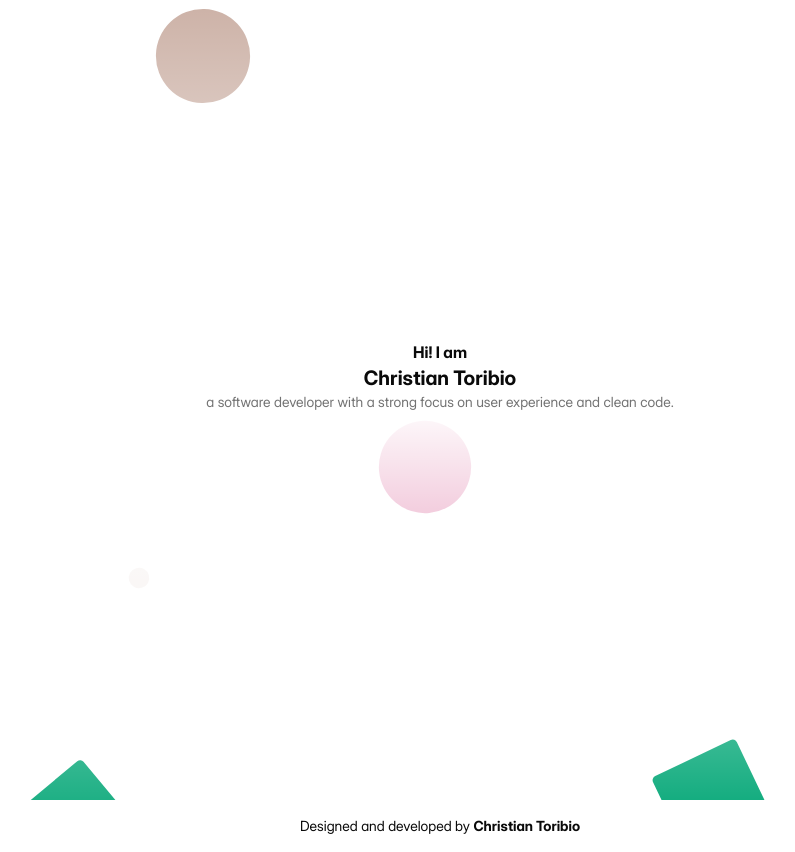
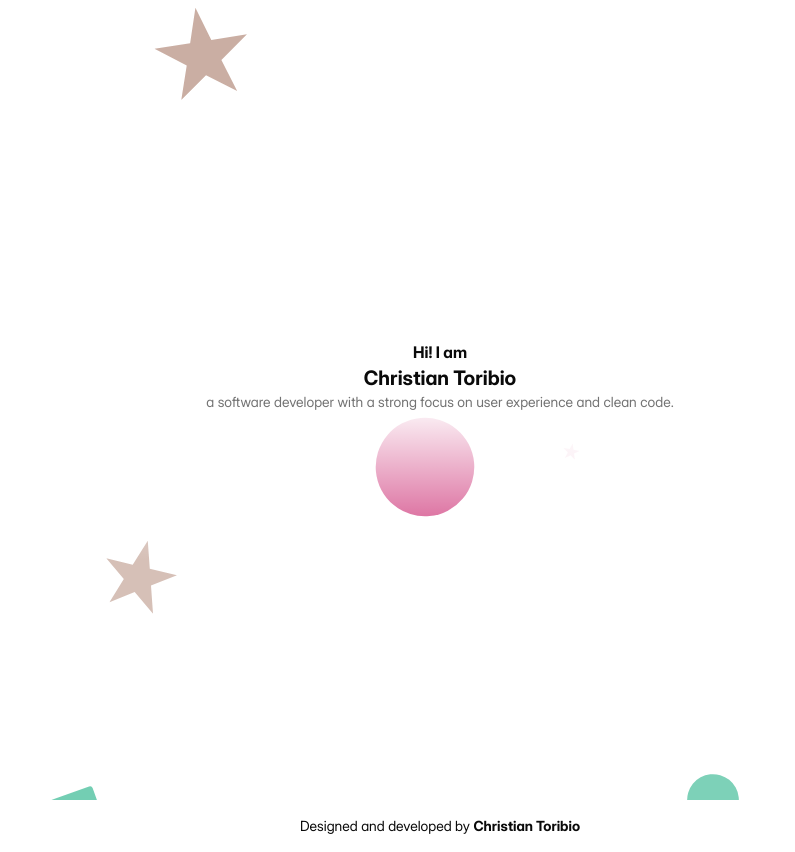
Before and after one commit to tchrjs/portfolio, a Next.js app: page / in a window 1280 px wide. Shown: the whole page, without its empty margins (200-995 px from the left). Built offline with nearby package versions, Linux system fonts and the light colour scheme.

Commit message:
cleaned up animation background and added a star shape

```diff
--- a/src/app/layout.tsx
+++ b/src/app/layout.tsx
@@ -13,7 +13,7 @@ export default function RootLayout({
 }>) {
   return (
     <html lang="en">
-      <body className={"antialiased light"}>{children}</body>
+      <body className={"antialiased"}>{children}</body>
     </html>
   );
 }
--- a/src/components/AnimatedBackground/AnimatedBackground.tsx
+++ b/src/components/AnimatedBackground/AnimatedBackground.tsx
@@ -6,7 +6,6 @@ import { useEffect, useRef, useState } from "react";
 
 interface AnimatedBackgroundProps {
   shapeCount?: number;
-  delay?: number;
 }
 
 interface ShapeProps {
@@ -20,15 +19,25 @@ const box = {
   width: 100,
   height: 100,
   borderRadius: 5,
+  clipPath: "",
 };
 
 const circle = {
   width: 100,
   height: 100,
   borderRadius: "50%",
+  clipPath: "",
 };
 
-const shapeTypes = [box, circle];
+const star = {
+  width: 100,
+  height: 100,
+  borderRadius: 0,
+  clipPath:
+    "polygon(50% 0%, 61% 35%, 98% 35%, 68% 57%, 79% 91%, 50% 70%, 21% 91%, 32% 57%, 2% 35%, 39% 35%)",
+};
+
+const shapeTypes = [box, circle, star];
 const colors = ["#EAE0CC", "#D14081", "#C9ADA1", "#04A777", "#023436"];
 
 export default function AnimatedBackground(props: AnimatedBackgroundProps) {
@@ -47,17 +56,9 @@ export default function AnimatedBackground(props: AnimatedBackgroundProps) {
 
   const randomizeShape = async (index: number) => {
     setShapes((prevShapes) => {
+      const { left, top } = getRandomPosition();
       const newShapes = [...prevShapes];
       newShapes[index].state = false;
-      return newShapes;
-    });
-
-    await new Promise((resolve) => setTimeout(resolve, 500));
-
-    const { left, top } = getRandomPosition();
-    setShapes((prevShapes) => {
-      const newShapes = [...prevShapes];
-      newShapes[index].state = true;
       newShapes[index].style = {
         ...newShapes[index].style,
         ...getRandomElement(shapeTypes),
@@ -65,9 +66,25 @@ export default function AnimatedBackground(props: AnimatedBackgroundProps) {
         left: left + "px",
         top: top + "px",
       };
+      newShapes[index].animate = {
+        ...newShapes[index].animate,
+        rotate: [0, Math.random() < 0.5 ? -360 : 360, 0],
+      };
+      newShapes[index].transition = {
+        ...newShapes[index].transition,
+        duration: Math.random() * 5 + 5,
+      };
       return newShapes;
     });
   };
+
+  useEffect(() => {
+    shapes.map((shape) => {
+      if (!shape.state) {
+        shape.state = true;
+      }
+    });
+  }, [shapes]);
 
   useEffect(() => {
     const createShape = (delay: number) => {
@@ -81,7 +98,7 @@ export default function AnimatedBackground(props: AnimatedBackgroundProps) {
         },
         animate: {
           scale: [0, 1, 0],
-          rotate: [0, 360, 0],
+          rotate: [0, Math.random() < 0.5 ? -360 : 360, 0],
           opacity: [0, 1, 0],
         },
         transition: {
@@ -95,7 +112,7 @@ export default function AnimatedBackground(props: AnimatedBackgroundProps) {
     };
 
     for (let i = 0; i < (props.shapeCount || 0); i++) {
-      setShapes((prevShapes) => [...prevShapes, createShape(i * 0.5)]);
+      setShapes((prevShapes) => [...prevShapes, createShape(i * 1)]);
     }
   }, [props.shapeCount]);
 
@@ -105,7 +122,7 @@ export default function AnimatedBackground(props: AnimatedBackgroundProps) {
         (shape, index) =>
           shape.state && (
             <motion.div
-              className="absolute"
+              className="absolute opacity-0 scale-0"
               key={index}
               style={{ ...shape.style }}
               animate={{ ...shape.animate }}
@@ -114,7 +131,7 @@ export default function AnimatedBackground(props: AnimatedBackgroundProps) {
             />
           )
       )}
-      <div className="absolute w-full h-full bg-gradient-to-b from-0% from-transparent via-50% via-background to-100% to-transparent"></div>
+      <div className="absolute w-full h-full bg-gradient-to-b from-20% from-transparent via-50% via-background to-70% to-transparent"></div>
     </div>
   );
 }
--- a/src/components/Hero/Hero.tsx
+++ b/src/components/Hero/Hero.tsx
@@ -7,7 +7,7 @@ import AnimatedBackground from "../AnimatedBackground/AnimatedBackground";
 export default function Hero() {
   return (
     <section className="container mx-auto grid min-h-[min(100dvh,100vh)] pb-[var(--navbar-height)] items-center px-4 contain-content">
-      <AnimatedBackground shapeCount={5} delay={1.5} />
+      <AnimatedBackground shapeCount={6} />
       <div className="flex flex-col justify-center items-center text-center z-10">
         <motion.p
           className="font-bold"
```
